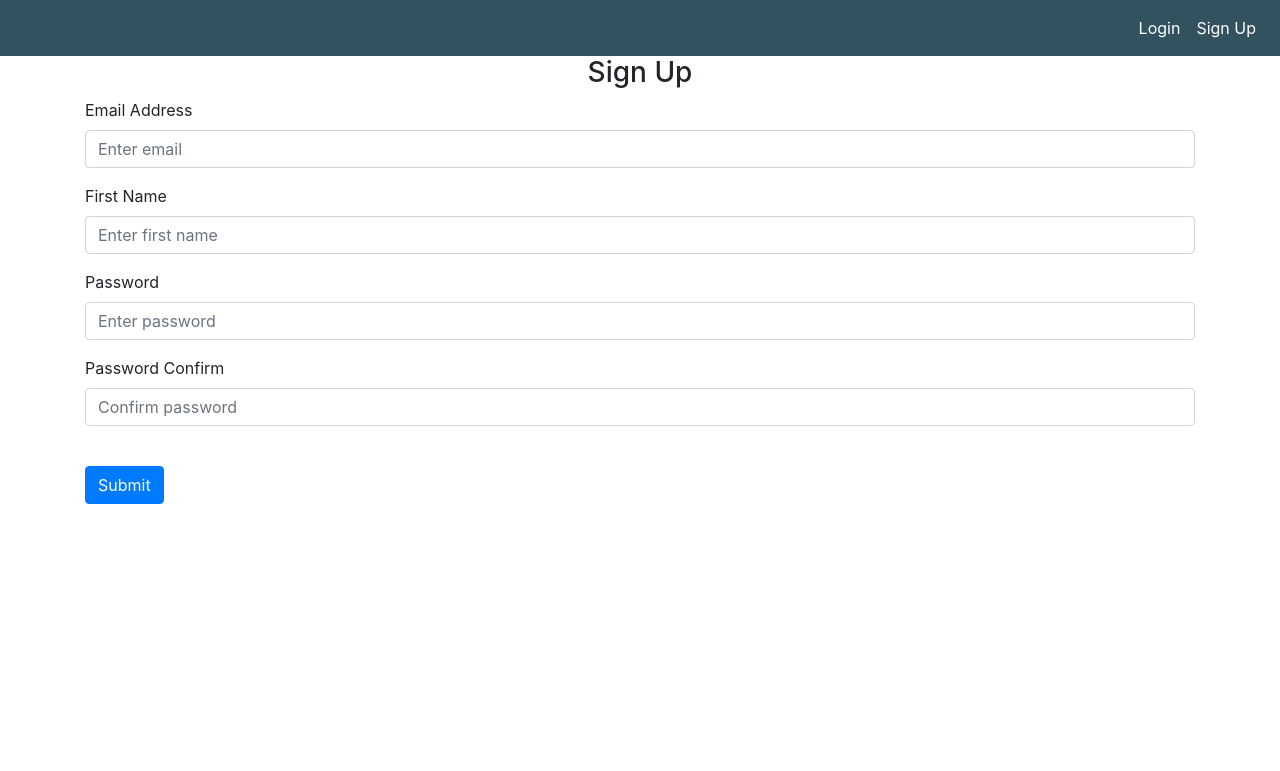
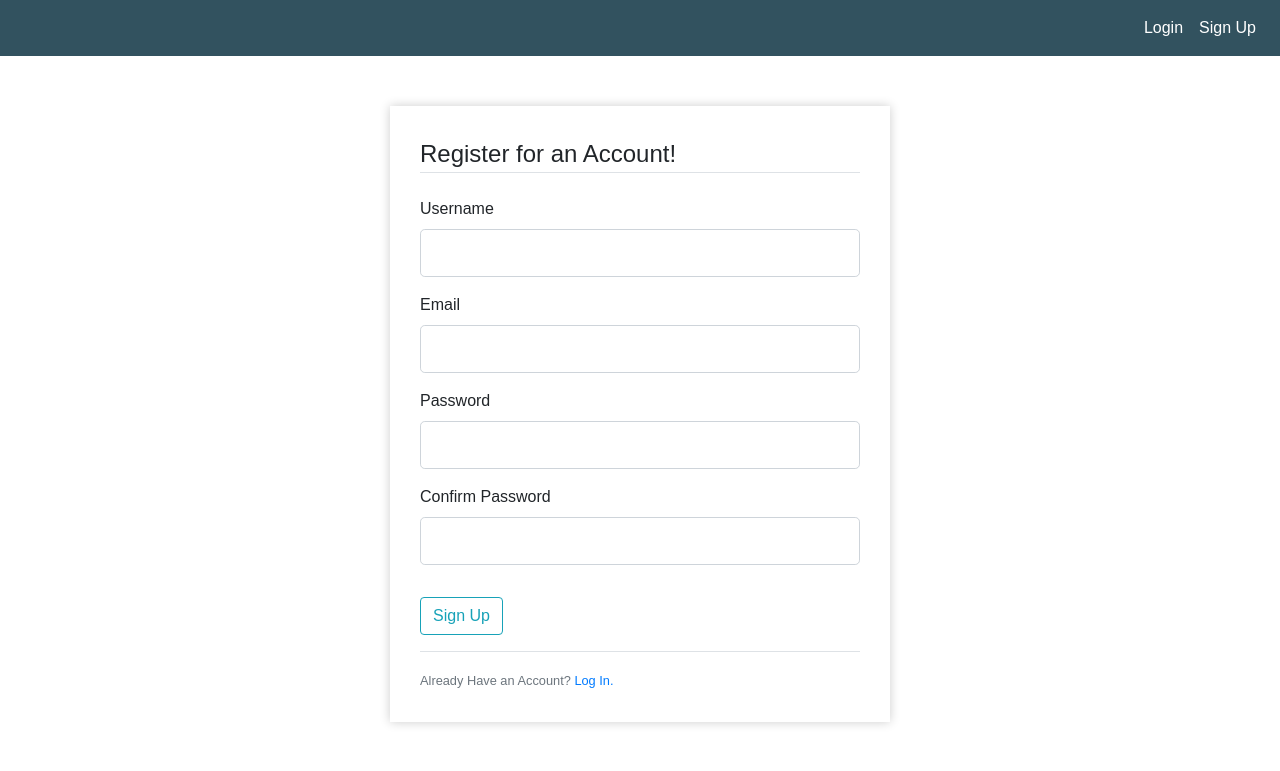
Before and after one commit to Saksham-3/Note-It, a Flask app: page /sign-up in a window 1280 px wide. Shown: the top 771 px of the page. Run offline with Flask 3, Linux system fonts and the light colour scheme; some libraries are stand-ins or nearby versions.

Commit message:
added updates

```diff
--- a/website/__init__.py
+++ b/website/__init__.py
@@ -5,6 +5,8 @@ from flask_login import LoginManager
 
 db = SQLAlchemy()
 DB_NAME = "database.db"
+
+from .models import User, Note
 
 def create_app():
     app = Flask(__name__)
--- a/website/auth.py
+++ b/website/auth.py
@@ -3,28 +3,38 @@ from .models import User
 from werkzeug.security import generate_password_hash, check_password_hash
 from . import db
 from flask_login import login_user, login_required, logout_user, current_user
-
+from .forms import RegistrationForm, LoginForm
 
 auth = Blueprint('auth', __name__)
 
 @auth.route('/login', methods=['GET','POST'])
 def login():
-    if request.method == 'POST':
-        email = request.form.get('email')
-        password = request.form.get('password')
+    form = LoginForm()
+    if form.validate_on_submit():
+        user = User.query.filter_by(email= form.email.data).first()
+        if user and check_password_hash(user.password, form.password.data):
+            login_user(user, remember=form.remember.data)
+            return redirect(url_for('views.home'))
+        else:
+            flash('Login Unsuccessful. Please check email and password.', category='error')
+    return render_template("login.html", user = current_user, form=form)
 
-        user = User.query.filter_by(email=email).first()
-        if user:
-            if check_password_hash(user.password, password):
-                flash('Logged in successfully!', category='success')
-                login_user(user, remember=True)
-                return redirect(url_for('views.home'))
-            else:
-                flash('Incorrect password or email.', category='error')
-        else:
-            flash('Email does not exist.', category='error')
+    # if request.method == 'POST':
+    #     email = request.form.get('email')
+    #     password = request.form.get('password')
 
-    return render_template("login.html", user = current_user)
+    #     user = User.query.filter_by(email=email).first()
+    #     if user:
+    #         if check_password_hash(user.password, password):
+    #             flash('Logged in successfully!', category='success')
+    #             login_user(user, remember=True)
+    #             return redirect(url_for('views.home'))
+    #         else:
+    #             flash('Incorrect password or email.', category='error')
+    #     else:
+    #         flash('Email does not exist.', category='error')
+
+
 
 @auth.route('/logout')
 @login_required
@@ -35,34 +45,11 @@ def logout():
 
 @auth.route('/sign-up',methods=['GET','POST'])
 def sign_up():
-    if request.method == 'POST':
-        email = request.form.get('email')
-        first_name = request.form.get('firstName')
-        password1= request.form.get('password1')
-        password2= request.form.get('password2')
-
-        user = User.query.filter_by(email=email).first()
-        if user:
-            flash('Email already exists!', category='error')
-
-        elif len(email) < 4:
-            flash('Email address must be greater than 3 characters.', category='error')
-
-        elif len(first_name) < 2:
-            flash('First name must be greater than 1 character.', category='error')
-
-        elif password1 != password2:
-            flash('Passwords do not match!', category='error')
-
-        elif len(password1) < 7:
-            flash('Password must contain at least 8 characters.', category='error')
-
-        else:
-            new_user = User(email=email, first_name=first_name, password=generate_password_hash(password1, method='pbkdf2:sha256'))
-            db.session.add(new_user)
-            db.session.commit()
-            flash('Account Created!', category="success")
-            return redirect(url_for('views.home'))
-
-
-    return render_template("sign_up.html", user = current_user)
+    form = RegistrationForm()
+    if form.validate_on_submit():
+        user = User(username= form.username.data, email= form.email.data, password=generate_password_hash(form.password.data, method='pbkdf2:sha256'))
+        db.session.add(user)
+        db.session.commit()
+        flash('Your account was successfully created!', 'success')
+        return redirect(url_for('auth.login'))
+    return render_template("sign_up.html", user = current_user, title = 'Sign Up', form=form)
--- a/website/forms.py
+++ b/website/forms.py
@@ -1,22 +1,44 @@
 from flask_wtf import FlaskForm
 from wtforms import StringField, PasswordField, SubmitField, BooleanField
 from wtforms.validators import DataRequired, Length, Email, EqualTo, ValidationError
-from .models import User
+from .models import User, Note
 from flask_login import current_user
-import email_validator
 
+
+class RegistrationForm(FlaskForm):
+   username = StringField('Username', validators=[DataRequired(), Length(min=2, max=20)])
+   email = StringField('Email', validators=[DataRequired(), Email()])
+   password = PasswordField('Password', validators=[DataRequired()])
+   confirm_password = PasswordField('Confirm Password', validators=[DataRequired(), EqualTo('password')])
+   submit = SubmitField('Sign Up')
+
+   def validate_username(self,username):
+      user = User.query.filter_by(username = username.data).first()
+      if user:
+         raise ValidationError('Username is already taken! Please choose another username.')
+
+   def validate_email(self,email):
+      user = User.query.filter_by(email= email.data).first()
+      if user:
+         raise ValidationError('Email is already being used! Please choose another email address.')
+
+class LoginForm(FlaskForm):
+   email = StringField('Email', validators=[DataRequired(), Email()])
+   password = PasswordField('Password', validators=[DataRequired()])
+   remember = BooleanField('Remember Me')
+   submit = SubmitField('Login')
 
 
 class UpdateAccount(FlaskForm):
-    first_name = StringField('First Name',
+    username = StringField('Username',
                            validators=[DataRequired(), Length(min=2, max=20)])
     email = StringField('Email',
                         validators=[DataRequired(), Email()])
     submit = SubmitField('Update Information')
 
     def validate_name(self, name):
-        if user.first_name != current_user.first_name:
-         user = User.query.filter_by(first_name= user.first_name).first()
+        if user.username != current_user.username:
+         user = User.query.filter_by(username= user.username).first()
 
     def validate_email(self, email):
        if email.data != current_user.email:
--- /dev/null
+++ b/website/static/login.css
@@ -0,0 +1,17 @@
+*{
+    margin: 0px;
+    padding: 0px;
+    box-sizing: border-box;
+    font-family: sans-serif;
+}
+.container{
+    margin: 50px auto;
+    max-width: 500px;
+    background-color: #fff;
+    padding: 30px;
+    box-shadow: 0px 0px 10px 0px rgba(0,0,0,0.2);
+}
+form{
+    display: flex;
+    flex-direction: column;
+}
--- a/website/templates/add_note.html
+++ b/website/templates/add_note.html
@@ -10,7 +10,7 @@ content%}
   ></textarea>
   <br />
   <div align="center">
-    <button type="submit" class="btn btn-primary">Add Note</button>
+    <button type="submit" class="btn btn-info">Add Note</button>
   </div>
   <br />
 </form>
--- a/website/templates/base.html
+++ b/website/templates/base.html
@@ -43,7 +43,7 @@
               aria-expanded="false"
               style="margin-right: 10px"
             >
-              Hello, {{ user.first_name }}
+              Hello, {{ user.username }}
             </button>
             <div class="dropdown-menu" aria-labelledby="dropdownMenu2">
               <a
--- a/website/templates/edit.html
+++ b/website/templates/edit.html
@@ -1,7 +1,7 @@
 {% extends "base.html" %} {% block title %}Edit Note{% endblock %} {% block
 content%}
 <h1 align="center">Edit Note</h1>
-<h2 align="center">Created on {{ note_update.date }}</h2>
+<h4 align="center">Created on {{ note_update.date }}</h4>
 
 <form action="/edit/{{ note_update.id }}" method="POST">
   <textarea name="note" id="note" class="form-control">
@@ -10,7 +10,7 @@ content%}
   <br />
   <div align="center">
     <a href="{{ url_for('views.home') }}"
-      ><button type="submit" class="btn btn-primary">Save Note</button></a
+      ><button type="submit" class="btn btn-info">Save Note</button></a
     >
   </div>
   <br />
--- a/website/templates/sign_up.html
+++ b/website/templates/sign_up.html
@@ -1,5 +1,76 @@
 {% extends "base.html" %} {% block title %}Sign Up{% endblock %} {% block
 content %}
+<head><link rel="stylesheet" type="text/css" href="\static\login.css" /></head>
+<div class="div-container">
+  <form method="POST" action="" novalidate>
+    {{ form.hidden_tag() }}
+    <fieldset class="form-group">
+      <legend class="border-bottom mb-4">Register for an Account!</legend>
+      <div class="form-group">
+        {{ form.username.label(class="form-control-label") }}
+
+        {% if form.username.errors %}
+          {{form.username(class="form-control form-control-lg is-invalid") }}
+          <div class="invalid-feedback">
+            {% for error in form.username.errors %}
+              <span>{{ error }}</span>
+            {% endfor %}
+          </div>
+        {% else %}
+          {{form.username(class="form-control form-control-lg") }}
+        {% endif %}
+      </div>
+      <div class="form-group">
+        {{ form.email.label(class="form-control-label") }}
+          {% if form.email.errors %}
+          {{form.email(class="form-control form-control-lg is-invalid") }}
+          <div class="invalid-feedback">
+            {% for error in form.email.errors %}
+              <span>{{ error }}</span>
+            {% endfor %}
+          </div>
+        {% else %}
+          {{form.email(class="form-control form-control-lg") }}
+        {% endif %}
+      </div>
+      <div class="form-group">
+        {{ form.password.label(class="form-control-label") }}
+        {% if form.password.errors %}
+          {{form.password(class="form-control form-control-lg is-invalid") }}
+          <div class="invalid-feedback">
+            {% for error in form.password.errors %}
+              <span>{{ error }}</span>
+            {% endfor %}
+          </div>
+        {% else %}
+          {{form.password(class="form-control form-control-lg") }}
+        {% endif %}
+      </div>
+      <div class="form-group">
+        {{ form.confirm_password.label(class="form-control-label") }}
+        {% if form.confirm_password.errors %}
+          {{form.confirm_password(class="form-control form-control-lg is-invalid") }}
+          <div class="invalid-feedback">
+            {% for error in form.confirm_password.errors %}
+              <span>{{ error }}</span>
+            {% endfor %}
+          </div>
+        {% else %}
+          {{form.confirm_password(class="form-control form-control-lg") }}
+        {% endif %}
+      </div>
+    </fieldset>
+    <div class="form-group">{{ form.submit(class="btn btn-outline-info")}}</div>
+  </form>
+</div>
+<div class="border-top pt-3">
+  <small class="text-muted">
+    Already Have an Account? <a href=" {{ url_for('auth.login')}}">Log In.</a>
+  </small>
+</div>
+
+
+<!--
 <form method="POST">
   <h3 align="center">Sign Up</h3>
   <div class="form-group">
```
Also changed, not shown: website/models.py (+7 -6 lines), website/templates/account.html (+5 -5 lines), website/templates/home.html (+49 -2 lines), website/templates/login.html (+60 -13 lines), website/views.py (+7 -7 lines), instance/database.db, website/css/login.css (deleted).
